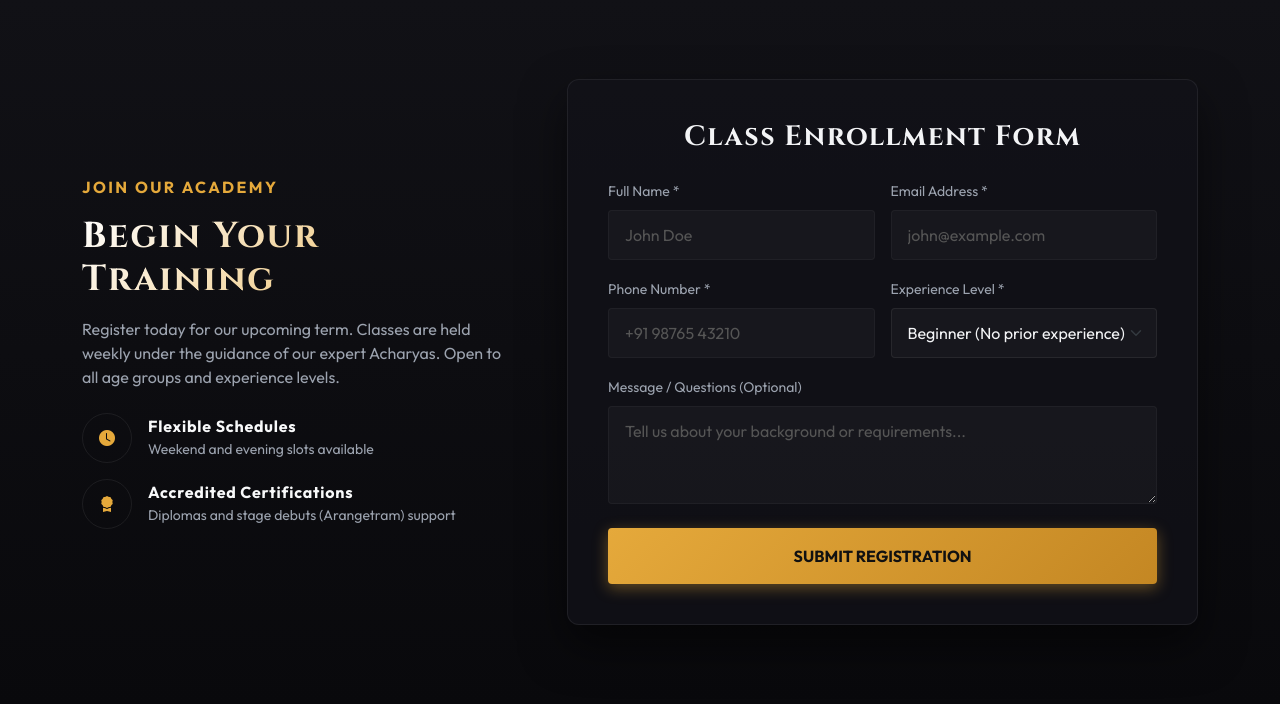
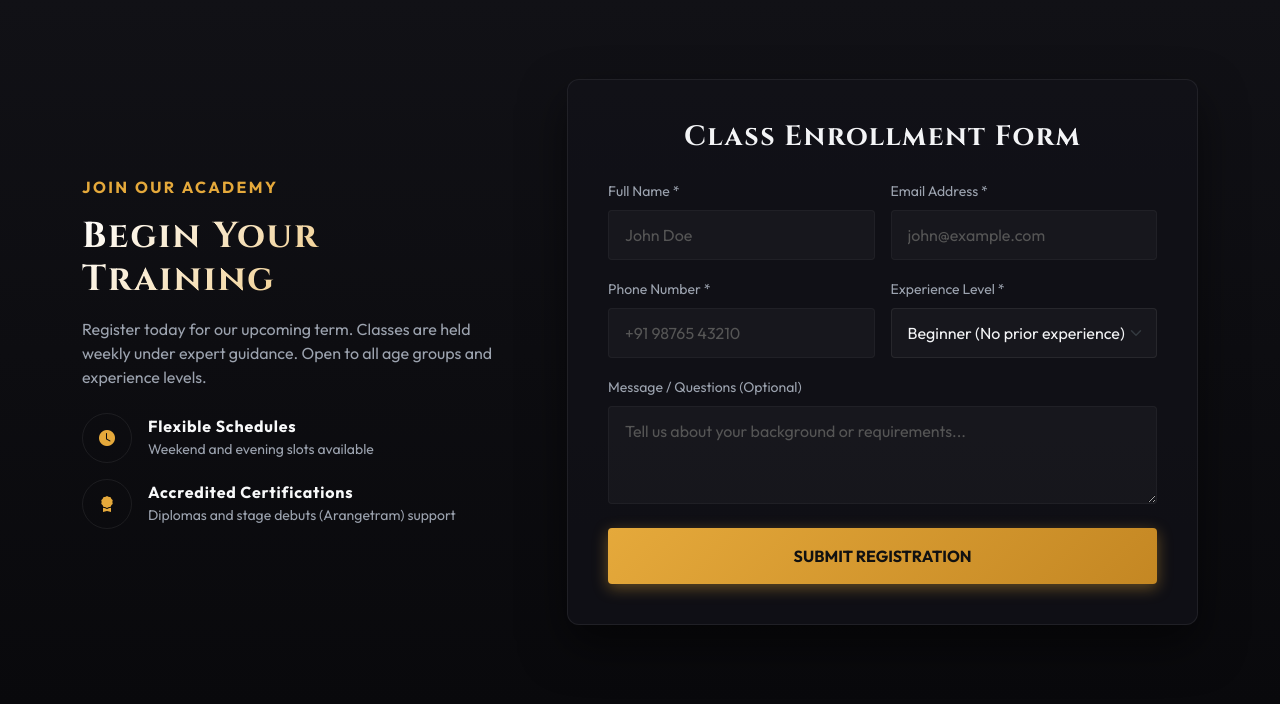
Before and after one commit to vivek2011/Bharatnatayam, a Django app: page / in a window 1280 px wide. Shown: the part 1940-2644 px from the top of the page. Run offline with Django 5.2, Linux system fonts and the light colour scheme.

Commit message:
bug fixes

```diff
--- a/home/templates/home/base.html
+++ b/home/templates/home/base.html
@@ -74,9 +74,9 @@
                 <div class="col-md-3">
                     <h6 class="text-uppercase font-secondary text-light tracking-wide mb-3">Quick Links</h6>
                     <ul class="list-unstyled">
-                        <li class="mb-2"><a href="#about" class="footer-link">About the Dance</a></li>
-                        <li class="mb-2"><a href="#mudras" class="footer-link">Hand Gestures</a></li>
-                        <li class="mb-2"><a href="#register" class="footer-link">Class Registration</a></li>
+                        <li class="mb-2"><a href="{% url 'home' %}#about" class="footer-link">About the Dance</a></li>
+                        <li class="mb-2"><a href="{% url 'home' %}#mudras" class="footer-link">Hand Gestures</a></li>
+                        <li class="mb-2"><a href="{% url 'home' %}#register" class="footer-link">Class Registration</a></li>
                     </ul>
                 </div>
                 <div class="col-md-3">
--- a/home/templates/home/index.html
+++ b/home/templates/home/index.html
@@ -147,7 +147,7 @@
                 <span class="text-accent text-uppercase font-secondary tracking-wide fw-bold d-block mb-3" style="letter-spacing: 0.15em;">Join Our Academy</span>
                 <h2 class="section-title text-start mb-3">Begin Your Training</h2>
                 <p class="text-muted-custom font-secondary mb-4">
-                    Register today for our upcoming term. Classes are held weekly under the guidance of our expert Acharyas. Open to all age groups and experience levels.
+                    Register today for our upcoming term. Classes are held weekly under expert guidance. Open to all age groups and experience levels.
                 </p>
                 <div class="d-flex align-items-center gap-3 mb-3">
                     <div class="bg-card border p-3 rounded-circle d-flex align-items-center justify-content-center" style="width: 50px; height: 50px; border-color: var(--border-color) !important;">
```
